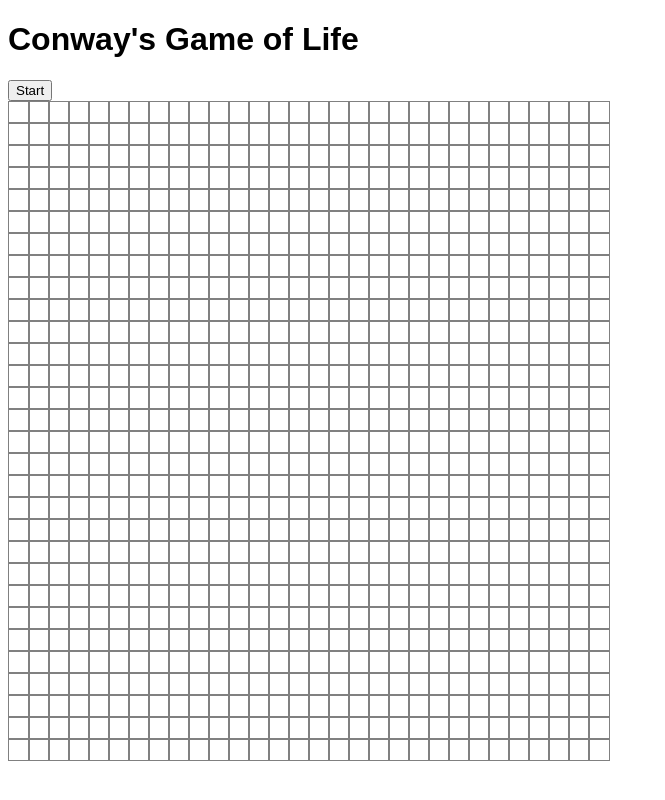
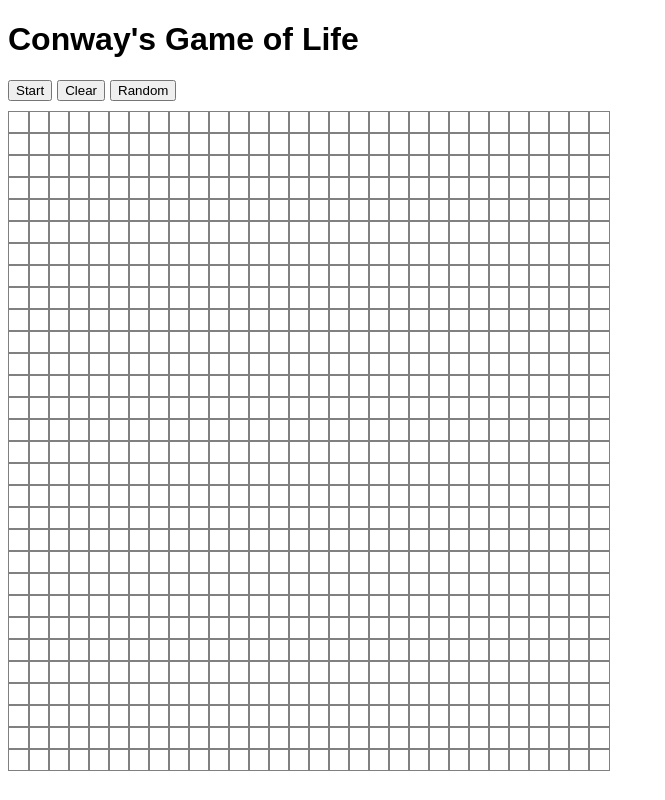
Before and after one commit to vancomm/game-of-life, a React app: page / in a window 1280 px wide. Shown: the whole page, without its empty margins (0-665 px from the left). Built offline with nearby package versions, Linux system fonts and the light colour scheme.

Commit message:
implemented

```diff
--- a/src/components/App.jsx
+++ b/src/components/App.jsx
@@ -1,20 +1,23 @@
+/* eslint-disable jsx-a11y/no-static-element-interactions */
+/* eslint-disable jsx-a11y/click-events-have-key-events */
 /* eslint-disable no-param-reassign */
 /* eslint-disable react/no-array-index-key */
-import React, { useCallback, useRef, useState } from 'react';
+import React, {
+  useCallback, useRef, useState,
+} from 'react';
 import produce from 'immer';
-import Cell from './Cell.jsx';
+import cn from 'classnames';
 
-/* TODO: rewrite using state from hooks (like Ben Awad) */
-
+const CELL_SIZE = '20px';
 const NUM_ROWS = 30;
 const NUM_COLS = 30;
 const MS_TIMEOUT = 250;
+const RND_SPARSITY = 0.8;
 
-const neighbourVectors = [
+const vectors = [
   [-1, -1],
   [-1, 0],
   [-1, 1],
-  [-1, 0],
   [0, -1],
   [0, 1],
   [1, -1],
@@ -22,66 +25,133 @@ const neighbourVectors = [
   [1, 1],
 ];
 
+const getEmptyField = () => Array(NUM_ROWS).fill(Array(NUM_COLS).fill(0));
+
+const getRandomField = () => Array.from(
+  Array(NUM_ROWS),
+  () => Array.from(
+    Array(NUM_COLS),
+    () => (Math.random() > RND_SPARSITY ? 1 : 0),
+  ),
+);
+
 export default function App() {
   const [running, setRunning] = useState(false);
 
-  const [field, setField] = useState(
-    () => Array(NUM_ROWS).fill(Array(NUM_COLS).fill(0)),
-  );
+  const [field, setField] = useState(getEmptyField);
 
   const runningRef = useRef();
   runningRef.current = running;
 
-  const runNextGen = useCallback(() => {
+  const runSimulation = useCallback(() => {
     if (!runningRef.current) return;
 
-    setField((f) => produce(f, (c) => {
+    setField((f) => produce(f, (fieldCopy) => {
       for (let i = 0; i < NUM_ROWS; i += 1) {
         for (let j = 0; j < NUM_COLS; j += 1) {
-          const neighbours = neighbourVectors.map(([dx, dy]) => {
-            const x = i + dx;
-            const y = j + dy;
-          });
+          const neighbours = vectors
+            .map(([dx, dy]) => {
+              const x = i + dx;
+              const y = j + dy;
+              if (x >= 0 && x < NUM_ROWS && y >= 0 && y < NUM_COLS) {
+                return f[x][y];
+              }
+              return 0;
+            })
+            .reduce((sum, add) => sum + add, 0);
+
+          if (neighbours < 2 || neighbours > 3) {
+            fieldCopy[i][j] = 0;
+          } else if (f[i][j] === 0 && neighbours === 3) {
+            fieldCopy[i][j] = 1;
+          }
         }
       }
     }));
 
-    setTimeout(runNextGen, MS_TIMEOUT);
+    setTimeout(runSimulation, MS_TIMEOUT);
   }, []);
 
   const toggleRunning = () => {
     setRunning(!running);
+    if (!running) {
+      runningRef.current = true;
+      runSimulation();
+    }
+  };
+
+  const clearField = () => {
+    setField(getEmptyField());
+  };
+
+  const randomizeField = () => {
+    setField(getRandomField());
   };
 
   const toggleCell = (i, j) => () => {
-    const newField = produce(field, (fieldCopy) => {
+    setField((f) => produce(f, (fieldCopy) => {
       fieldCopy[i][j] = fieldCopy[i][j] === 0 ? 1 : 0;
-    });
-    setField(newField);
+    }));
   };
+
+  // useEffect(() => {
+  //   const handleKeyDown = (e) => {
+  //     switch (e.key) {
+  //       case 's': {
+  //         e.preventDefault();
+  //         toggleRunning();
+  //         break;
+  //       }
+  //       case 'c': {
+  //         e.preventDefault();
+  //         clearField();
+  //         break;
+  //       }
+  //       case 'r': {
+  //         e.preventDefault();
+  //         randomizeField();
+  //         break;
+  //       }
+  //       default: break;
+  //     }
+  //   };
+  //   document.addEventListener('keydown', handleKeyDown);
+  //   return () => {
+  //     document.removeEventListener('keydown', handleKeyDown);
+  //   };
+  // }, []);
 
   return (
     <>
       <h1>Conway&apos;s Game of Life</h1>
-      <div id="buttons">
+      <div className="buttons">
         <button
           type="button"
           onClick={toggleRunning}
         >
           {running ? 'Stop' : 'Start'}
         </button>
+        <button
+          type="button"
+          onClick={clearField}
+        >
+          Clear
+        </button>
+        <button
+          type="button"
+          onClick={randomizeField}
+        >
+          Random
+        </button>
       </div>
       <div
-        className="field"
-        style={{
-          '--num-rows': NUM_ROWS,
-          '--num-cols': NUM_COLS,
-        }}
+        className={cn('field', running ? 'running' : undefined)}
+        style={{ '--num-rows': NUM_ROWS, '--num-cols': NUM_COLS, '--cell-size': CELL_SIZE }}
       >
         {field.map((row, i) => row.map((value, j) => (
-          <Cell
+          <div
             key={`cell-${i}-${j}`}
-            alive={value}
+            className={cn('cell', (value === 1 ? 'alive' : 'dead'))}
             onClick={toggleCell(i, j)}
           />
         )))}
--- a/src/components/Cell.jsx
+++ /dev/null
@@ -1,19 +0,0 @@
-/* eslint-disable jsx-a11y/no-static-element-interactions */
-/* eslint-disable jsx-a11y/click-events-have-key-events */
-import React from 'react';
-import PropTypes from 'prop-types';
-import cn from 'classnames';
-
-export default function Cell({ alive, onClick }) {
-  return (
-    <div
-      className={cn('cell', (alive ? 'alive' : 'dead'))}
-      onClick={onClick}
-    />
-  );
-}
-
-Cell.propTypes = {
-  alive: PropTypes.oneOf([0, 1]).isRequired,
-  onClick: PropTypes.func.isRequired,
-};
--- a/src/index.jsx
+++ b/src/index.jsx
@@ -1,15 +1,9 @@
 import React from 'react';
 import ReactDOM from 'react-dom/client';
-import { Provider } from 'react-redux';
 import App from './components/App.jsx';
-import store from './slices/index.js';
 import './styles/style.css';
 
 const mountNode = document.getElementById('root');
 const root = ReactDOM.createRoot(mountNode);
 
-root.render(
-  <Provider store={store}>
-    <App />
-  </Provider>,
-);
+root.render(<App />);
--- a/src/slices/fieldSlice.js
+++ /dev/null
@@ -1,31 +0,0 @@
-/* eslint-disable no-param-reassign */
-import { createSlice } from '@reduxjs/toolkit';
-import range from '../utils/range.js';
-
-const initialState = {
-  value: {},
-};
-
-const makeField = (size) => Object.fromEntries(range(size).map((key) => {
-  const value = Object.fromEntries(range(size).map((k) => [k, 'dead']));
-  return [key, value];
-}));
-
-const fieldSlice = createSlice({
-  name: 'field',
-  initialState,
-  reducers: {
-    setField: (state, action) => {
-      const size = action.payload;
-      state.value = makeField(size);
-    },
-    toggleCell: (state, action) => {
-      const { i, j } = action.payload;
-      state.value[i][j] = state.value[i][j] === 'dead' ? 'alive' : 'dead';
-    },
-  },
-});
-
-export const { actions } = fieldSlice;
-
-export default fieldSlice.reducer;
--- a/src/slices/index.js
+++ /dev/null
@@ -1,8 +0,0 @@
-import { configureStore } from '@reduxjs/toolkit';
-import fieldReducer from './fieldSlice.js';
-
-export default configureStore({
-  reducer: {
-    field: fieldReducer,
-  },
-});
--- a/src/styles/style.css
+++ b/src/styles/style.css
@@ -1,26 +1,17 @@
-:root {
-	--size: 20px;
-}
-
 body {
 	font-family: sans-serif;
 }
 
-table {
-	margin-top: 45px;
-	border-collapse: collapse;
-	margin-bottom: 10px;
-}
+/* button::first-letter {
+  text-decoration: underline;
+} */
 
 .buttons {
+	padding-bottom: 10px;
 	display: flex;
 	column-gap: 5px;
 	align-items: center;
 	width: 100%;
-	position: fixed;
-	top: 0;
-	left: 0;
-	padding: 10px;
 	background-color: rgba(255, 255, 255, 0.7);
 }
 
@@ -32,13 +23,12 @@ table {
 
 .field {
   display: grid;
-  grid-template-columns: repeat();
-  grid-template-columns: repeat(var(--num-cols), 20px);
+  grid-template-columns: repeat(var(--num-cols), var(--cell-size));
 }
 
 .cell {
-	width: var(--size);
-	height: var(--size);
+	width: var(--cell-size);
+	height: var(--cell-size);
 	border: 1px solid gray;
 	color: black;
 	font: normal 0.7em sans-serif;
@@ -50,10 +40,10 @@ table {
 	color: white;
 }
 
-table:not(.running) .cell:hover {
+.field:not(.running) .cell:hover {
 	background-color: rgb(141, 196, 248);
 }
 
-table:not(.running) .cell.alive:hover {
+.field:not(.running) .cell.alive:hover {
 	background-color: rgb(197, 0, 0);
 }
```
Also changed, not shown: src/components/Field.jsx (deleted, +0 -40 lines).
